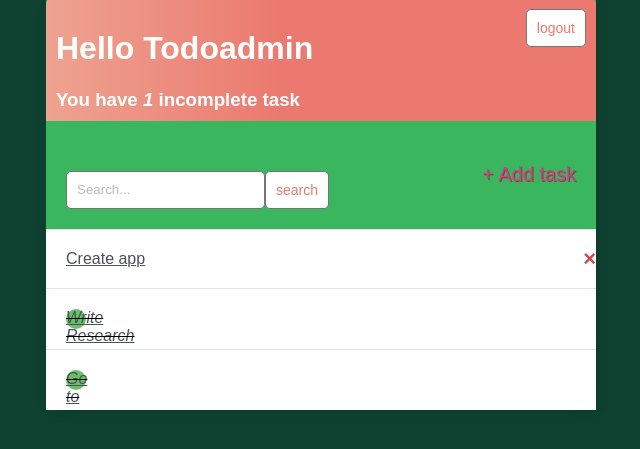
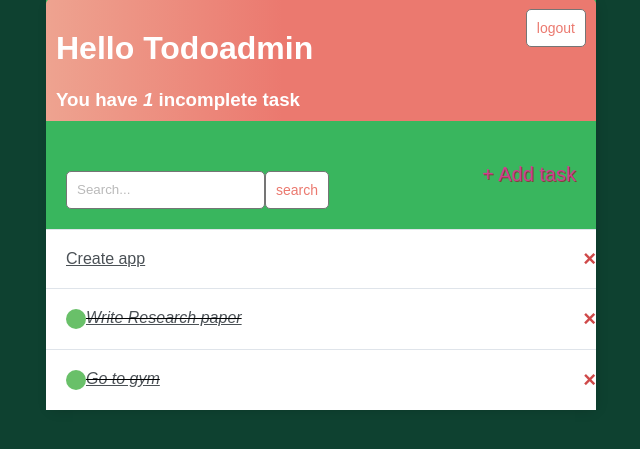
Before and after one commit to EdwinKingori/ToDoApp, a Django app: page / in a window 1280 px wide. Shown: the part 51-500 px from the top of the page, without its empty margins (319-959 px from the left). Run offline with Django 4.2, Linux system fonts and the light colour scheme; a user stored in the database is signed in; data comes from the database, SQL or seed files in the repository; both versions use the stored data as it was after the commit.

Commit message:
Debugging

```diff
--- a/tasks/templates/tasks/index.html
+++ b/tasks/templates/tasks/index.html
@@ -47,19 +47,16 @@
         <div class="task-wrapper">
             {% if task.complete %}
                 <div class="task-title">
-                    <div class="task-complete-icon">
-                        <i><s><a href="{% url "task_update" task.id %}">{{task}}</a></s></i>
-                    </div>
+                    <div class="task-complete-icon"></div>
+                    <i><s><a href="{% url "task_update" task.id %}">{{task}}</a></s></i>
                 </div>
             {% else %}
                 <div class="task-title">
-                    <div class="task-incomplete-icon">
-                        <a href="{% url "task_update" task.id %}">{{task}}</a>
-                    </div>
+                    <div class="task-incomplete-icon"></div>
+                    <a href="{% url "task_update" task.id %}">{{task}}</a>
                 </div>
-                <a class="delete-link" href="{% url "task_delete" task.id %}">&#215;</a>
             {% endif %}
-
+            <a class="delete-link" href="{% url "task_delete" task.id %}">&#215;</a>
         </div>
 
 
```
Also changed, not shown: db.sqlite3.
